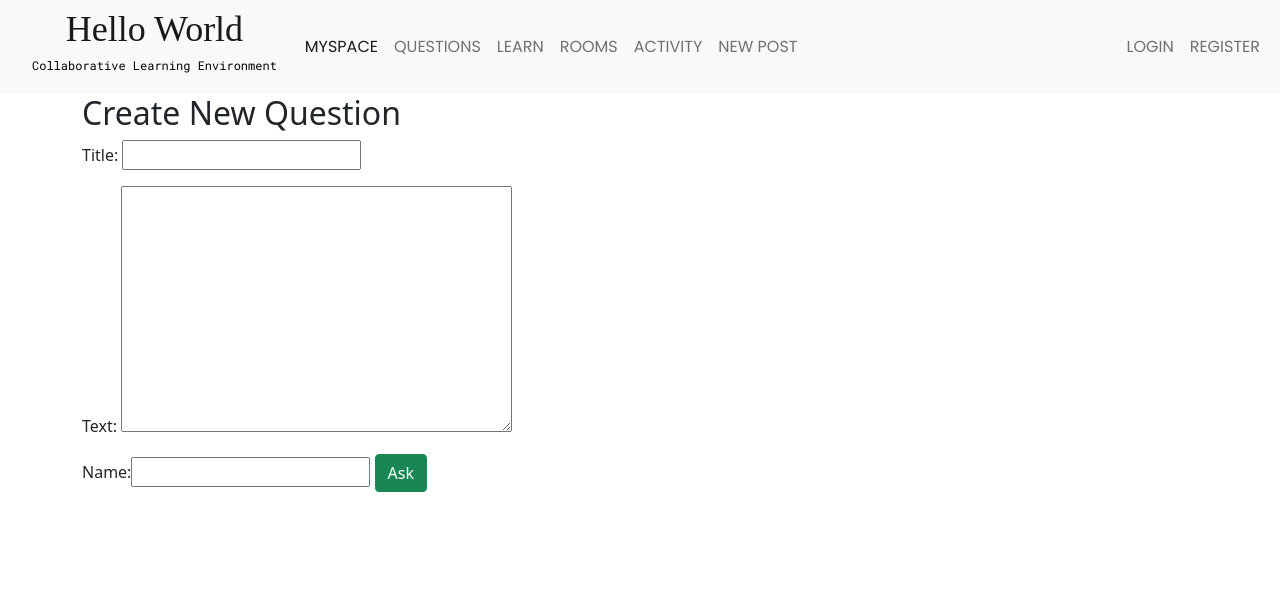
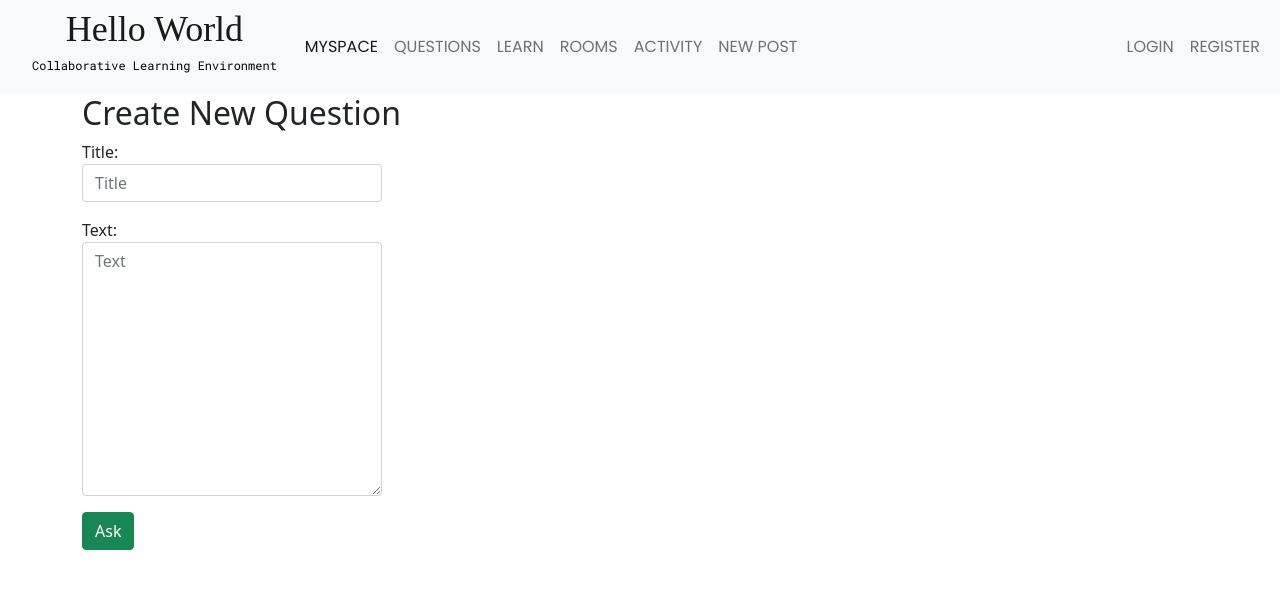
Before and after one commit to koglak/bounswe574-2022-gr2, a Django app: page /question/new/ in a window 1280 px wide. Shown: the top 589 px of the page. Run offline with Django 3.2, Linux system fonts and the light colour scheme; some web fonts are replaced.

Commit message:
question pages tags added and functional.

```diff
--- a/blog/forms.py
+++ b/blog/forms.py
@@ -1,11 +1,27 @@
 from django import forms
 
 from .models import Post, Answer, Label
+from django.forms import  TextInput
+
+from taggit.forms import TagWidget
+
 
 class PostForm(forms.ModelForm):
     class Meta:
         model = Post
-        fields = ('title', 'text',)
+        fields = ('title', 'text', 'tags')
+        widgets = {
+            'title': TextInput(attrs={
+                'class': "form-control",
+                'style': 'max-width: 300px;',
+                'placeholder': 'Title',
+                }),
+            'text': forms.Textarea(attrs={
+                'class': "form-control",
+                'style': 'max-width: 300px;',
+                'placeholder': 'Text',
+                }),
+            'tags': TagWidget(),}
 
 class AnswerForm(forms.ModelForm):
 
--- a/blog/models.py
+++ b/blog/models.py
@@ -5,6 +5,8 @@
 from django.conf import settings
 from django.utils import timezone
 from django.contrib.auth.models import User
+from taggit.managers import TaggableManager
+
 
 
 # Class is special keyword to define object
@@ -26,6 +28,8 @@
     published_date=models.DateTimeField(blank=True, null=True)
     likes = models.ManyToManyField(User, related_name='blog_post')
     dislikes = models.ManyToManyField(User, related_name='blog_post_dislike')
+    tags = TaggableManager()
+
 
     def total_likes(self):
         return self.likes.count()
--- a/blog/templates/blog/question_detail.html
+++ b/blog/templates/blog/question_detail.html
@@ -68,8 +68,8 @@
                 <p style="display: inline; font-weight: bold;">{{post.answers.count}}</p>
             </div>
             <div class="col-sm-8 col-lg-8 col-xl-8" style="display: flex; justify-content: flex-end">
-              {% for label in post.labels.all %}
-                <a href="{% url 'label_detail' name=label.name %}" type="button" class="btn btn-outline-dark btn-sm" style="margin-left:10px"> {{label}}</a>
+              {% for tag in post.tags.all  %}
+                <a href="{% url 'question_tag_detail' tag=tag %}" type="button" class="btn btn-outline-dark btn-sm" style="margin-left:10px"> #{{tag}}</a>
               {% endfor %}
             </div>
           </div>
--- a/blog/templates/blog/question_list.html
+++ b/blog/templates/blog/question_list.html
@@ -81,9 +81,9 @@
                             <p style="display: inline; font-weight: bold;">{{post.answers.count}}</p>
                         </div>
                         <div class="col-sm-8 col-lg-8 col-xl-8" style="display: flex; justify-content: flex-end">
-                            {% for label in post.labels.all %}
+                            {% for tag in post.tags.all  %}
 
-                                    <a href="{% url 'label_detail' name=label.name %}" type="button" class="btn btn-outline-dark btn-sm" style="margin-left:10px"> {{label}}</a>
+                                    <a href="{% url 'question_tag_detail' tag=tag %}" type="button" class="btn btn-outline-dark btn-sm" style="margin-left:10px"> #{{tag}}</a>
                             {% endfor %}
                         </div>
                     </div>
--- a/blog/templates/blog/label_details.html
+++ b/blog/templates/blog/question_tag_details.html
@@ -6,11 +6,11 @@
 
 {% block content %}
 
-    <h2>{{name}}</h2>
+    <h2>#{{tag}}</h2>
     <ul class="list-group"></ul>
-    {% for item in label %}
+    {% for course in courses %}
 
-        <li class="list-group-item"><a href="{% url 'question_detail' pk=item.post.pk %}" class="post-title">{{item.post}}</a></li>
+        <li class="list-group-item"><a href="{% url 'question_detail' pk=course.pk %}" class="post-title">{{course}}</a></li>
 
 
     {% endfor %}
--- a/blog/urls.py
+++ b/blog/urls.py
@@ -11,7 +11,7 @@
     path('like/question', views.LikeViewList, name='like_post_list'),
     path('dislike/<int:pk>', views.DislikeView, name='dislike_post'),
     path('dislike/question', views.DislikeViewList, name='dislike_post_list'),
-    path('label/<str:name>', views.label_detail, name='label_detail'),
+    path('label/<str:tag>', views.question_tag_detail, name='question_tag_detail'),
 
 
 ]
--- a/blog/views.py
+++ b/blog/views.py
@@ -32,18 +32,18 @@
 def question_new(request):
     if request.method == "POST":
         form = PostForm(request.POST)
-        label = LabelForm(request.POST)
 
         if form.is_valid():
             post = form.save(commit=False)
             post.author = request.user
             post.published_date = timezone.now()
             post.save()
+            form.save_m2m()
+
             return redirect('question_detail', pk=post.pk)
     else:
         form = PostForm()
-        label = LabelForm()
-    return render(request, 'blog/question_edit.html', {'form': form, 'label': label})
+    return render(request, 'blog/question_edit.html', {'form': form})
 
 
 def question_edit(request, pk):
@@ -55,6 +55,8 @@
             post.author = request.user
             post.published_date = timezone.now()
             post.save()
+            form.save_m2m()
+
             return redirect('question_detail', pk=post.pk)
     else:
         form = PostForm(instance=post)
@@ -62,9 +64,9 @@
 
 
 
-def label_detail(response,name):
-    label=Label.objects.filter(name=name)
-    return render(response, "blog/label_details.html", {'label': label, 'name': name})
+def question_tag_detail(response,tag):
+    courses = Post.objects.filter(tags__name__in=[tag])
+    return render(response, "blog/question_tag_details.html", {'courses': courses, 'tag': tag})
 
 
 
```
Also changed, not shown: blog/migrations/0011_post_tags.py (added).
